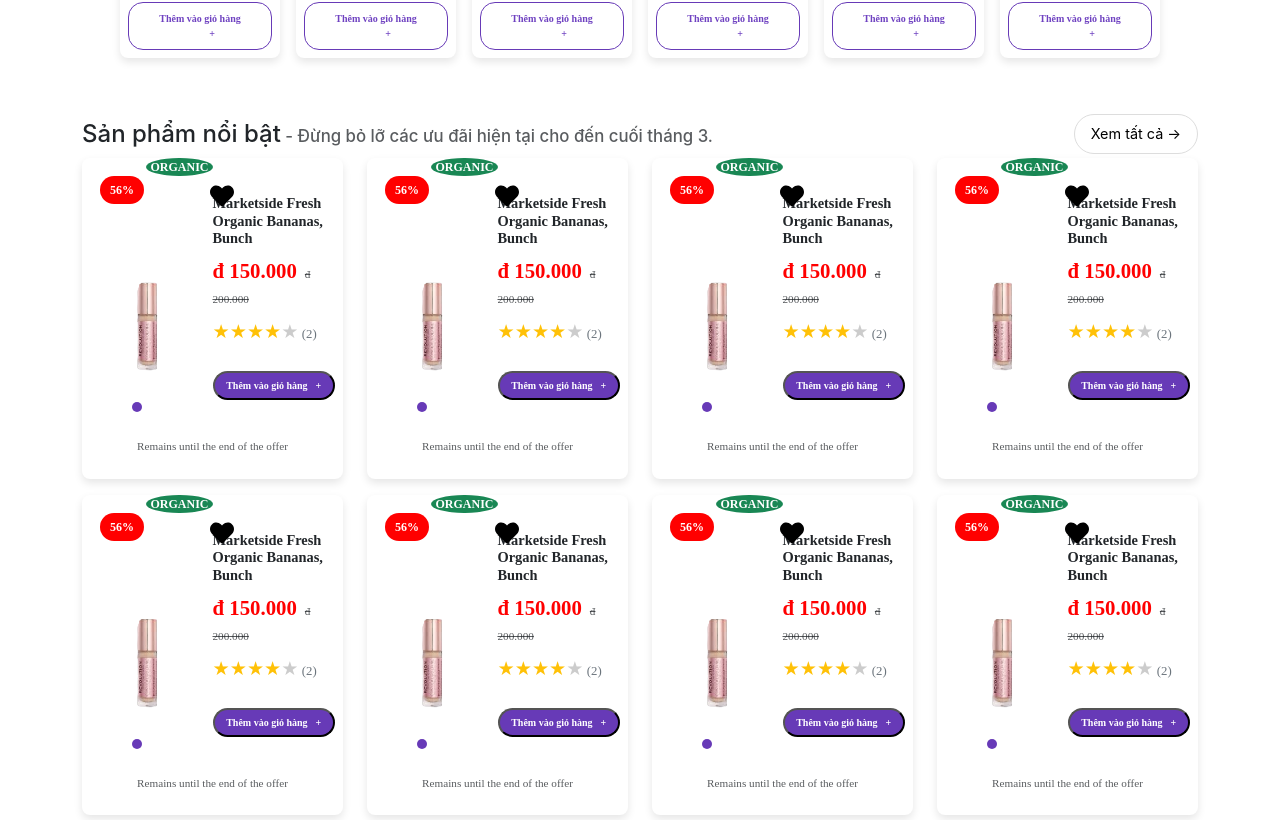
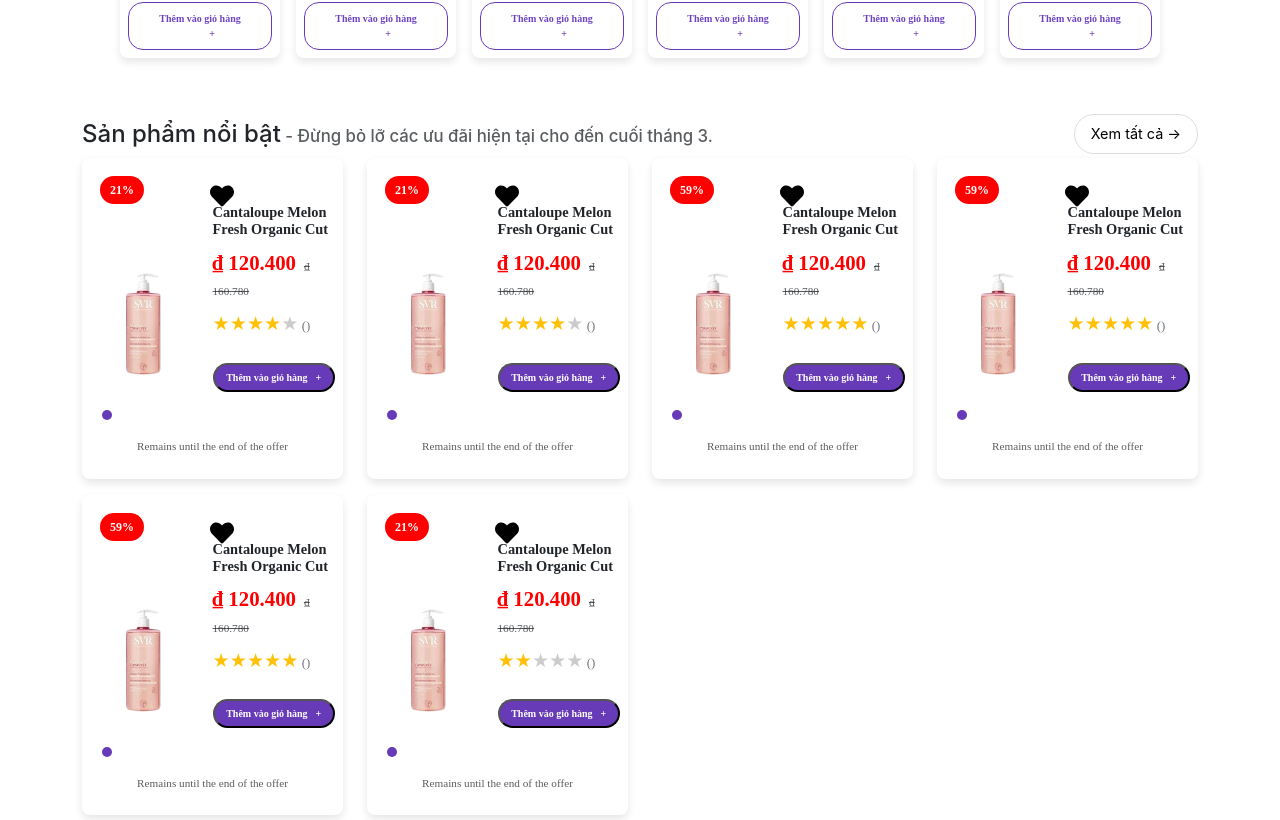
Before and after one commit to Capstone-1-AI-Product-Recommendations/Front-end, a React (Create React App) app: page / in a window 1280 px wide. Shown: the part 1760-2580 px from the top of the page. Built offline with nearby package versions, Linux system fonts and the light colour scheme.

Commit message:
google login

```diff
--- a/package.json
+++ b/package.json
@@ -8,11 +8,13 @@
     "@fortawesome/fontawesome-free": "^6.6.0",
     "@mui/icons-material": "^6.1.5",
     "@mui/material": "^6.1.5",
+    "@react-oauth/google": "^0.12.1",
     "@testing-library/jest-dom": "^5.17.0",
     "@testing-library/react": "^13.4.0",
     "@testing-library/user-event": "^13.5.0",
     "axios": "^1.7.7",
     "bootstrap": "^5.3.3",
+    "jwt-decode": "^4.0.0",
     "lucide-react": "^0.453.0",
     "react": "^18.3.1",
     "react-bootstrap": "^2.10.5",
--- a/src/Components/BestSell/BestSell.js
+++ b/src/Components/BestSell/BestSell.js
@@ -3,14 +3,12 @@
 import { useNavigate } from "react-router-dom";
 import { CartContext } from ".././Cart/CartContext";
 import "./BestSell.css";
-
 import productData from "../../data/product";
 const BestSell = () => {
   const [hoveredProduct, setHoveredProduct] = useState(null);
   const [currentImageIndex, setCurrentImageIndex] = useState(0);
   const [isHoverTimerActive, setIsHoverTimerActive] = useState(false);
   const navigate = useNavigate();
-
   const { addToCart } = useContext(CartContext);
 
   useEffect(() => {
--- a/src/Components/FeaturedProduct/FeaturedProduct.js
+++ b/src/Components/FeaturedProduct/FeaturedProduct.js
@@ -3,102 +3,8 @@
 import React, { useState, useEffect } from "react";
 import "bootstrap/dist/css/bootstrap.min.css";
 import "./FeaturedProduct.css";
-import ProductImg1 from "../../img/AdBanner.png";
-import ProductImg2 from "../../img/altProductImg1.png";
-import ProductImg3 from "../../img/altProductImg2.png";
 import { FaHeart } from "react-icons/fa";
-
-const products = [
-  {
-    id: 1,
-    discount: "56%",
-    badge: "ORGANIC",
-    title: "Marketside Fresh Organic Bananas, Bunch",
-    price: "đ 150.000",
-    originalPrice: "đ 200.000",
-    images: [ProductImg1, ProductImg2, ProductImg3],
-    rating: 4,
-    reviews: 2,
-  },
-  {
-    id: 1,
-    discount: "56%",
-    badge: "ORGANIC",
-    title: "Marketside Fresh Organic Bananas, Bunch",
-    price: "đ 150.000",
-    originalPrice: "đ 200.000",
-    images: [ProductImg1, ProductImg2, ProductImg3],
-    rating: 4,
-    reviews: 2,
-  },
-  {
-    id: 1,
-    discount: "56%",
-    badge: "ORGANIC",
-    title: "Marketside Fresh Organic Bananas, Bunch",
-    price: "đ 150.000",
-    originalPrice: "đ 200.000",
-    images: [ProductImg1, ProductImg2, ProductImg3],
-    rating: 4,
-    reviews: 2,
-  },
-  {
-    id: 1,
-    discount: "56%",
-    badge: "ORGANIC",
-    title: "Marketside Fresh Organic Bananas, Bunch",
-    price: "đ 150.000",
-    originalPrice: "đ 200.000",
-    images: [ProductImg1, ProductImg2, ProductImg3],
-    rating: 4,
-    reviews: 2,
-  },
-  {
-    id: 1,
-    discount: "56%",
-    badge: "ORGANIC",
-    title: "Marketside Fresh Organic Bananas, Bunch",
-    price: "đ 150.000",
-    originalPrice: "đ 200.000",
-    images: [ProductImg1, ProductImg2, ProductImg3],
-    rating: 4,
-    reviews: 2,
-  },
-  {
-    id: 1,
-    discount: "56%",
-    badge: "ORGANIC",
-    title: "Marketside Fresh Organic Bananas, Bunch",
-    price: "đ 150.000",
-    originalPrice: "đ 200.000",
-    images: [ProductImg1, ProductImg2, ProductImg3],
-    rating: 4,
-    reviews: 2,
-  },
-  {
-    id: 1,
-    discount: "56%",
-    badge: "ORGANIC",
-    title: "Marketside Fresh Organic Bananas, Bunch",
-    price: "đ 150.000",
-    originalPrice: "đ 200.000",
-    images: [ProductImg1, ProductImg2, ProductImg3],
-    rating: 4,
-    reviews: 2,
-  },
-  {
-    id: 1,
-    discount: "56%",
-    badge: "ORGANIC",
-    title: "Marketside Fresh Organic Bananas, Bunch",
-    price: "đ 150.000",
-    originalPrice: "đ 200.000",
-    images: [ProductImg1, ProductImg2, ProductImg3],
-    rating: 4,
-    reviews: 2,
-  },
-  // Khai báo các sản phẩm khác tương tự...
-];
+import productData from "../../data/product"; // Import sản phẩm từ file dữ liệu
 
 const FeaturedProduct = () => {
   const [hoveredProduct, setHoveredProduct] = useState(null);
@@ -106,12 +12,12 @@
 
   useEffect(() => {
     let interval;
-    if (hoveredProduct !== null) {
+    if (hoveredProduct !== null && productData[hoveredProduct].altImages) {
       interval = setInterval(() => {
         setCurrentImageIndex((prev) => ({
           ...prev,
           [hoveredProduct]:
-            (prev[hoveredProduct] || 0) + 1 >= 3
+            (prev[hoveredProduct] || 0) + 1 >= productData[hoveredProduct].altImages.length
               ? 0
               : (prev[hoveredProduct] || 0) + 1,
         }));
@@ -133,93 +39,76 @@
   };
 
   return (
-    <div className='container mt-4'>
-      <div className='d-flex justify-content-between align-items-center mb-1'>
-        <h4 className='mb-0'>
+    <div className="container mt-4">
+      <div className="d-flex justify-content-between align-items-center mb-1">
+        <h4 className="mb-0">
           Sản phẩm nổi bật
-          <span className='text-muted'>
-            {" "}
-            - Đừng bỏ lỡ các ưu đãi hiện tại cho đến cuối tháng 3.
-          </span>
+          <span className="text-muted"> - Đừng bỏ lỡ các ưu đãi hiện tại cho đến cuối tháng 3.</span>
         </h4>
-        <a href='#' className='view-all-btn'>
+        <a href="#" className="view-all-btn">
           Xem tất cả →
         </a>
       </div>
-      <div className='row'>
-        {products.map((product, index) => (
-          <div key={product.id} className='col-lg-3 col-md-6 col-sm-12 mb-3'>
+      <div className="row">
+        {productData.map((product, index) => (
+          <div key={product.id} className="col-lg-3 col-md-6 col-sm-12 mb-3">
             <div
-              className='card product-card h-100 border-0'
+              className="card product-card h-100 border-0"
               onMouseEnter={() => handleMouseEnter(index)}
               onMouseLeave={() => handleMouseLeave(index)}
             >
-              <div className='row g-0'>
-                <div className='col-6 position-relative'>
-                  <div className='header-icons-container '>
-                    <div className='discount-badge'>{product.discount}</div>
-                    <div className='heart-icon'>
+              <div className="row g-0">
+                <div className="col-6 position-relative">
+                  <div className="header-icons-container">
+                    <div className="discount-badge">{product.discount}</div>
+                    <div className="heart-icon">
                       <FaHeart />
                     </div>
                   </div>
-                  <div className='image-container mb-2'>
+                  <div className="image-container mb-2">
                     <img
-                      src={product.images[currentImageIndex[index] || 0]}
+                      src={
+                        product.altImages && product.altImages[currentImageIndex[index] || 0]
+                          ? product.altImages[currentImageIndex[index] || 0]
+                          : product.imageUrl // Sử dụng imageUrl nếu không có altImages
+                      }
                       alt={product.title}
-                      className='img-fluid product-image rounded'
+                      className="img-fluid product-image rounded"
                     />
-                    <div className='image-indicator d-flex justify-content-center mt-2'>
-                      {[0, 1, 2].map((i) => (
+                  </div>
+                  <div className="image-indicator">
+                    {product.altImages &&
+                      product.altImages.map((_, i) => (
                         <div
                           key={i}
-                          className={`indicator-dot ${
-                            i === (currentImageIndex[index] || 0)
-                              ? "active"
-                              : ""
-                          }`}
+                          className={`indicator-dot ${i === (currentImageIndex[index] || 0) ? "active" : ""}`}
                         />
                       ))}
-                    </div>
-                  </div>
-
-                  <div className='d-flex justify-content-between align-items-center mt-2'>
-                    <span className='badge bg-success text-uppercase product-badge'>
-                      {product.badge}
-                    </span>
                   </div>
                 </div>
-                <div className='col-6 d-flex flex-column justify-content-center'>
-                  <h6 className='product-title mb-2'>{product.title}</h6>
-                  <p className='price mb-0'>
-                    <strong className='price-new text-danger'>
-                      {product.price}
-                    </strong>
-                    <small className='text-muted ms-2'>
+                <div className="col-6 d-flex flex-column justify-content-center">
+                  <h6 className="product-title mb-2">{product.title}</h6>
+                  <p className="price mb-0">
+                    <strong className="price-new text-danger">{product.price}</strong>
+                    <small className="text-muted ms-2">
                       <del>{product.originalPrice}</del>
                     </small>
                   </p>
-                  <div className='rating mb-2 mt-2'>
+                  <div className="rating mb-2 mt-2">
                     {Array.from({ length: 5 }, (_, idx) => (
-                      <span
-                        key={idx}
-                        className={
-                          idx < product.rating ? "star filled" : "star"
-                        }
-                      >
+                      <span key={idx} className={idx < product.rating ? "star filled" : "star"}>
                         ★
                       </span>
                     ))}
-                    <span className='reviews'> ({product.reviews})</span>
+                    <span className="reviews"> ({product.reviews})</span>
                   </div>
-                  <button className='add-to-cart-product w-100 mt-3'>
+                  <button className="add-to-cart-product w-100 mt-3">
                     Thêm vào giỏ hàng
-                    <span className='ms-2'>+</span>
+                    <span className="ms-2">+</span>
                   </button>
                 </div>
               </div>
-              <p className='note text-muted text-center mt-2'>
-                Remains until the end of the offer
-              </p>
+              <p className="note text-muted text-center mt-2">Remains until the end of the offer</p>
             </div>
           </div>
         ))}
--- a/src/Components/Login/LoginScreen.js
+++ b/src/Components/Login/LoginScreen.js
@@ -2,6 +2,8 @@
 
 import React, { useState } from "react";
 import { Link, useNavigate } from "react-router-dom";
+import { GoogleLogin } from "@react-oauth/google";
+import { jwtDecode } from "jwt-decode"; // Sử dụng jwtDecode từ jwt-decode
 import "./LoginScreen.css";
 
 const LoginScreen = ({ onClose, onLoginSuccess }) => {
@@ -36,83 +38,80 @@
     }
   };
 
-  const handleFacebookLogin = () => {
-    // Xử lý đăng nhập bằng Facebook
-    console.log("Facebook login");
+  const handleGoogleLoginSuccess = (response) => {
+    const decoded = jwtDecode(response.credential); // Sử dụng jwtDecode để giải mã JWT
+    console.log("Google login success:", decoded);
+
+    // Gọi hàm xử lý khi đăng nhập thành công
+    onLoginSuccess();
+    onClose();
+    navigate("/");
   };
 
-  const handleGoogleLogin = () => {
-    // Xử lý đăng nhập bằng Google
-    console.log("Google login");
+  const handleGoogleLoginFailure = (error) => {
+    console.log("Google login failed:", error);
+    setErrorMessage("Đăng nhập bằng Google thất bại.");
   };
 
   return (
-    <div className='auth-container'>
-      <div className='auth-form'>
+    <div className="auth-container">
+      <div className="auth-form">
         <h1>Xin chào bạn mới</h1>
-        {errorMessage && <div className='error-message'>{errorMessage}</div>}
+        {errorMessage && <div className="error-message">{errorMessage}</div>}
         <form onSubmit={handleSubmit}>
-          <div className='form-group'>
-            <label htmlFor='email'>Email</label>
+          <div className="form-group">
+            <label htmlFor="email">Email</label>
             <input
-              type='email'
-              id='email'
-              name='email'
-              placeholder='example@gmail.com'
+              type="email"
+              id="email"
+              name="email"
+              placeholder="example@gmail.com"
               value={formData.email}
               onChange={handleChange}
             />
           </div>
 
-          <div className='form-group'>
-            <label htmlFor='password'>Mật khẩu</label>
+          <div className="form-group">
+            <label htmlFor="password">Mật khẩu</label>
             <input
-              type='password'
-              id='password'
-              name='password'
-              placeholder='Nhập mật khẩu của bạn'
+              type="password"
+              id="password"
+              name="password"
+              placeholder="Nhập mật khẩu của bạn"
               value={formData.password}
               onChange={handleChange}
             />
           </div>
 
-          <div className='form-options'>
-            <label className='remember-me'>
+          <div className="form-options">
+            <label className="remember-me">
               <input
-                type='checkbox'
-                name='rememberMe'
+                type="checkbox"
+                name="rememberMe"
                 checked={formData.rememberMe}
                 onChange={handleChange}
               />
               Ghi nhớ đăng nhập
             </label>
-            <Link to='/forgot-password' className='forgot-password'>
+            <Link to="/forgot-password" className="forgot-password">
               Quên mật khẩu?
             </Link>
           </div>
 
-          <button type='submit' className='primary-button'>
+          <button type="submit" className="primary-button">
             Đăng nhập
           </button>
         </form>
 
-        <div className='divider'>Hoặc</div>
+        <div className="divider">Hoặc</div>
 
-        <button
-          className='social-button facebook'
-          onClick={handleFacebookLogin}
-        >
-          <i className='fab fa-facebook'></i>
-          Đăng nhập với Facebook
-        </button>
+        <GoogleLogin
+          onSuccess={handleGoogleLoginSuccess}
+          onError={handleGoogleLoginFailure}
+        />
 
-        <button className='social-button google' onClick={handleGoogleLogin}>
-          <i className='fab fa-google'></i>
-          Đăng nhập với Google
-        </button>
-
-        <p className='switch-auth'>
-          Chưa có tài khoản? <Link to='/signup'>Đăng ký</Link>
+        <p className="switch-auth">
+          Chưa có tài khoản? <Link to="/signup">Đăng ký</Link>
         </p>
       </div>
     </div>
--- a/src/Components/NewProduct/NewProduct.js
+++ b/src/Components/NewProduct/NewProduct.js
@@ -60,7 +60,7 @@
     <div className='new-product-container'>
       <div className='d-flex justify-content-between align-items-center mb-1'>
         <h4 className='mb-0'>
-          Sản phẩm nổi bật
+          Hàng mới về
           <span className='text-muted'>
             {" "}
             - Đừng bỏ lỡ cơ hội giảm giá đặc biệt chỉ có trong tuần này.
--- a/src/Router.js
+++ b/src/Router.js
@@ -25,6 +25,8 @@
       <Route path='/' element={<HomePage />} />
       <Route path='/cart' element={<Cart />} />
       <Route path='/signup' element={<SignUpScreen />} />
+      <Route path='/login' element={<LoginScreen/>} />
+
       <Route path='/google-login' element={<GoogleLogin />} />
       <Route path='/product' element={<Product/>} />
       <Route path='/list' element={<ProductList />} />
--- a/src/index.js
+++ b/src/index.js
@@ -1,15 +1,17 @@
 /** @format */
+
 import React from "react";
 import ReactDOM from "react-dom/client";
 import { BrowserRouter } from "react-router-dom";
+import { GoogleOAuthProvider } from "@react-oauth/google";
 import App from "./App";
 import "./styles/index.css";
 
 const root = ReactDOM.createRoot(document.getElementById("root"));
 root.render(
-  <React.StrictMode>
+  <GoogleOAuthProvider clientId="179862988816-1s9cpk10ghdi7uk6ctneohb22li39us5.apps.googleusercontent.com">
     <BrowserRouter>
       <App />
     </BrowserRouter>
-  </React.StrictMode>
+  </GoogleOAuthProvider>
 );
```
Also changed, not shown: 1 other file (tests, documents, lock files or other folders).
